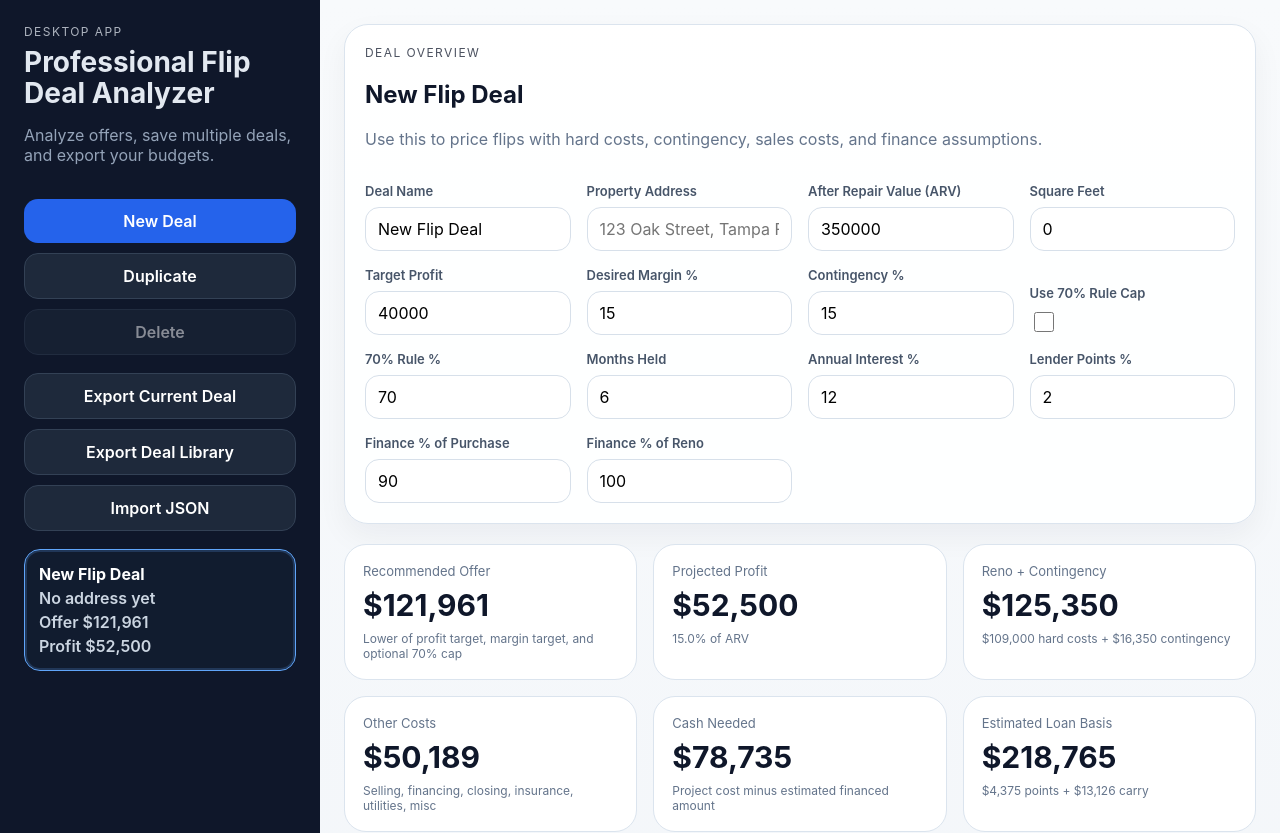
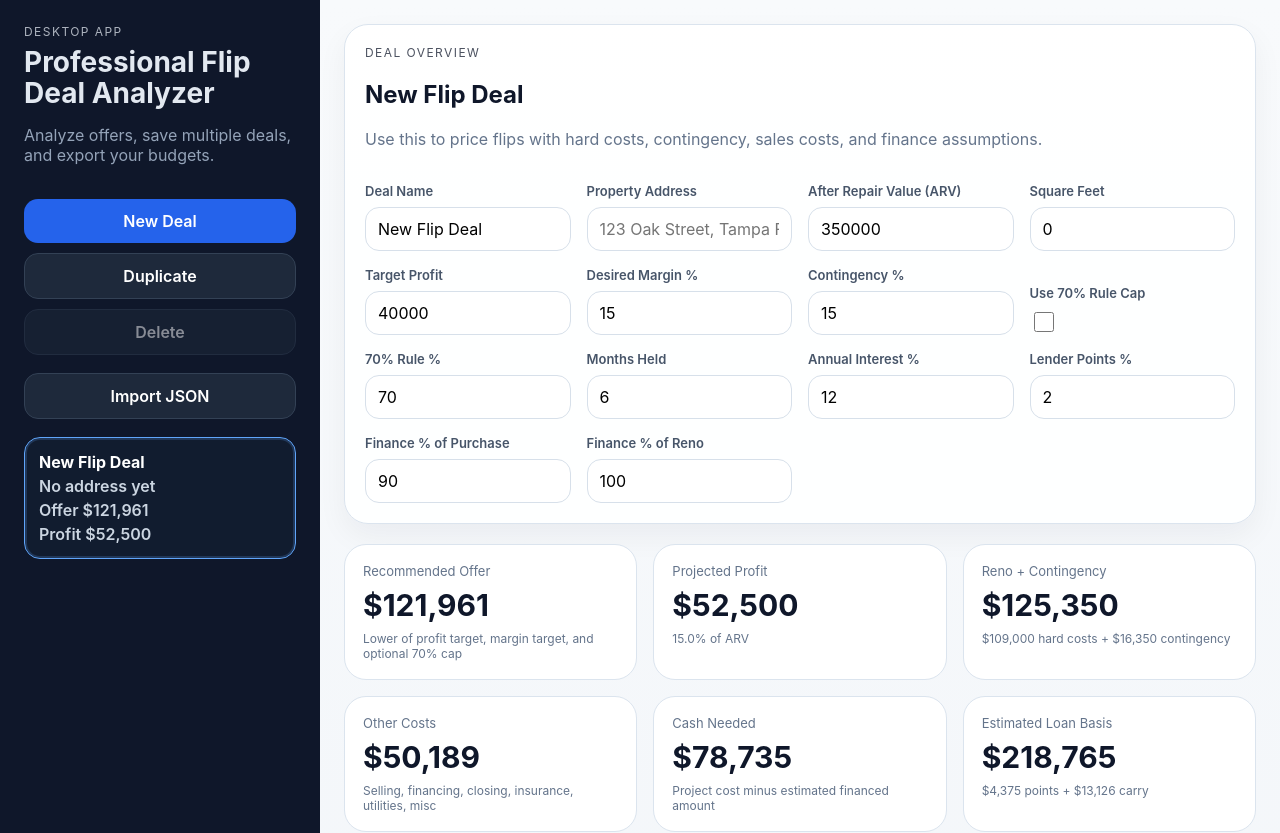
Before and after one commit to etavukcu/Flip-Deal-Analyzer, a React (Vite) app: page / in a window 1280 px wide. Shown: the top 833 px of the page. Built offline with nearby package versions, Linux system fonts and the light colour scheme.

Commit message:
Update App.jsx

```diff
--- a/src/App.jsx
+++ b/src/App.jsx
@@ -370,8 +370,7 @@ export default function App() {
         </div>
 
         <div className="import-export">
-          <button className="secondary" onClick={exportSelected}>Export Current Deal</button>
-          <button className="secondary" onClick={exportAll}>Export Deal Library</button>
+
           <label className="file-button secondary">
             Import JSON
             <input type="file" accept="application/json" onChange={importDeals} />
```
